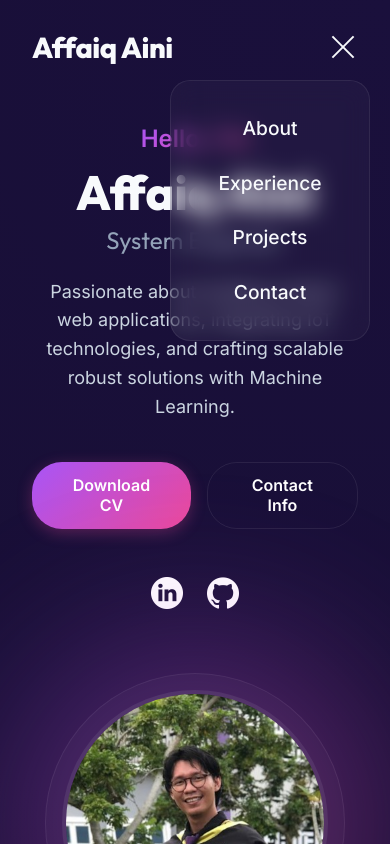
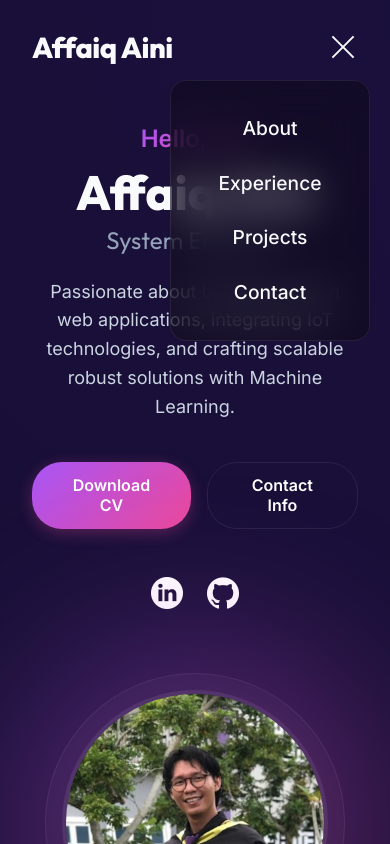
Before and after one commit to kittozaph/portfolio, a React (Vite) app: page / in a window 390 px wide. Both pictures are taken after a click on the element 343 px from the left and 47 px from the top of the page. Shown: the top 844 px of the page. Built offline with nearby package versions, Linux system fonts and the light colour scheme.

Commit message:
style: update navbar and mobile menu with glassmorphism effects and remove redundant glass-panel class

```diff
--- a/src/components/Navbar.css
+++ b/src/components/Navbar.css
@@ -10,10 +10,10 @@
 
 .nav-scrolled {
   padding: 1rem 0;
-  border-radius: 0 0 20px 20px;
-  border-top: none;
-  border-left: none;
-  border-right: none;
+  background: rgba(13, 9, 20, 0.5);
+  backdrop-filter: blur(20px);
+  -webkit-backdrop-filter: blur(20px);
+  border-bottom: 1px solid var(--glass-border);
 }
 
 .nav-container {
@@ -100,6 +100,11 @@
   visibility: hidden;
   transform: translateY(-10px);
   transition: all 0.3s ease;
+  background: rgba(13, 9, 20, 0.5);
+  backdrop-filter: blur(20px);
+  -webkit-backdrop-filter: blur(20px);
+  border-radius: 16px;
+  border: 1px solid var(--glass-border);
 }
 
 .mobile-menu.open {
--- a/src/components/Navbar.jsx
+++ b/src/components/Navbar.jsx
@@ -14,7 +14,7 @@ const Navbar = () => {
   }, []);
 
   return (
-    <nav className={`navbar ${scrolled ? 'nav-scrolled glass-panel' : ''}`}>
+    <nav className={`navbar ${scrolled ? 'nav-scrolled' : ''}`}>
       <div className="container nav-container">
         <a href="#" className="nav-logo">Affaiq Aini</a>
 
@@ -34,7 +34,7 @@ const Navbar = () => {
         </div>
 
         {/* Mobile menu */}
-        <div className={`mobile-menu glass-panel ${menuOpen ? 'open' : ''}`}>
+        <div className={`mobile-menu ${menuOpen ? 'open' : ''}`}>
           <ul>
             <li><a href="#about" onClick={() => setMenuOpen(false)}>About</a></li>
             <li><a href="#experience" onClick={() => setMenuOpen(false)}>Experience</a></li>
```
